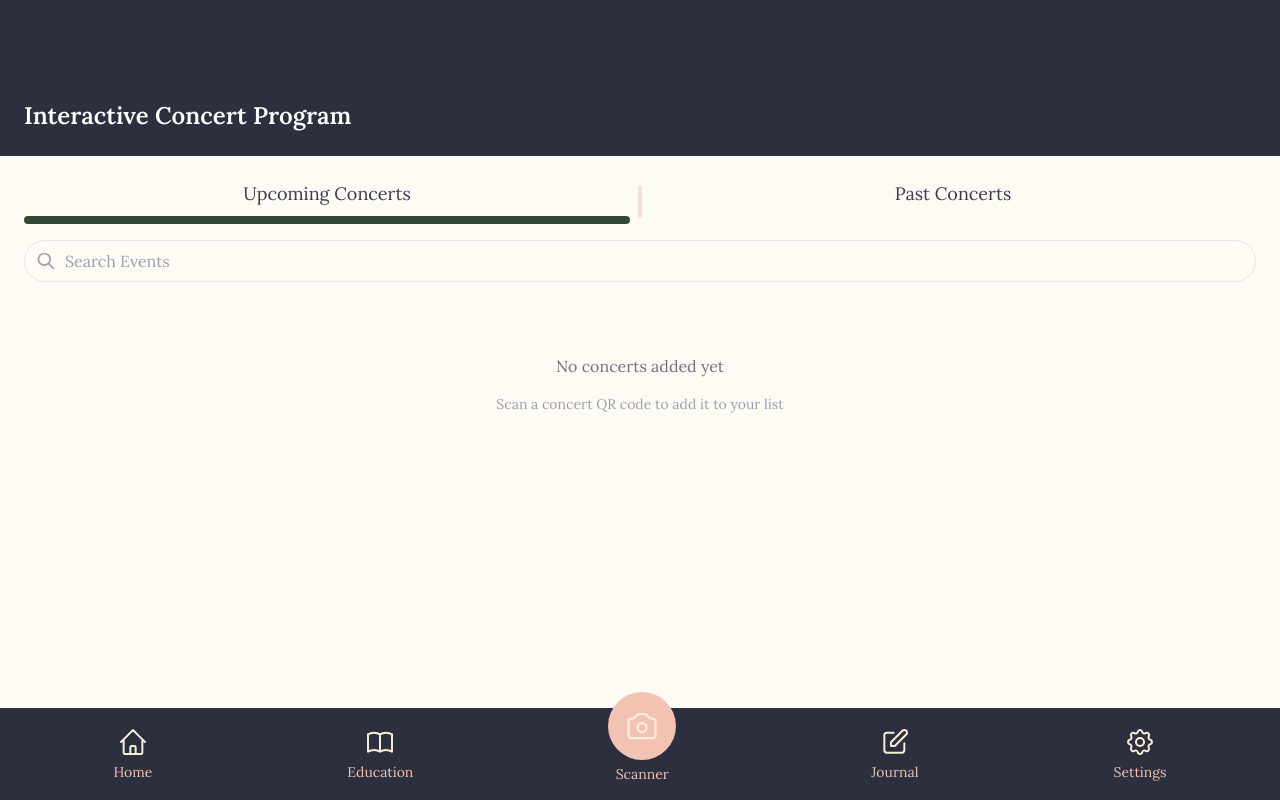
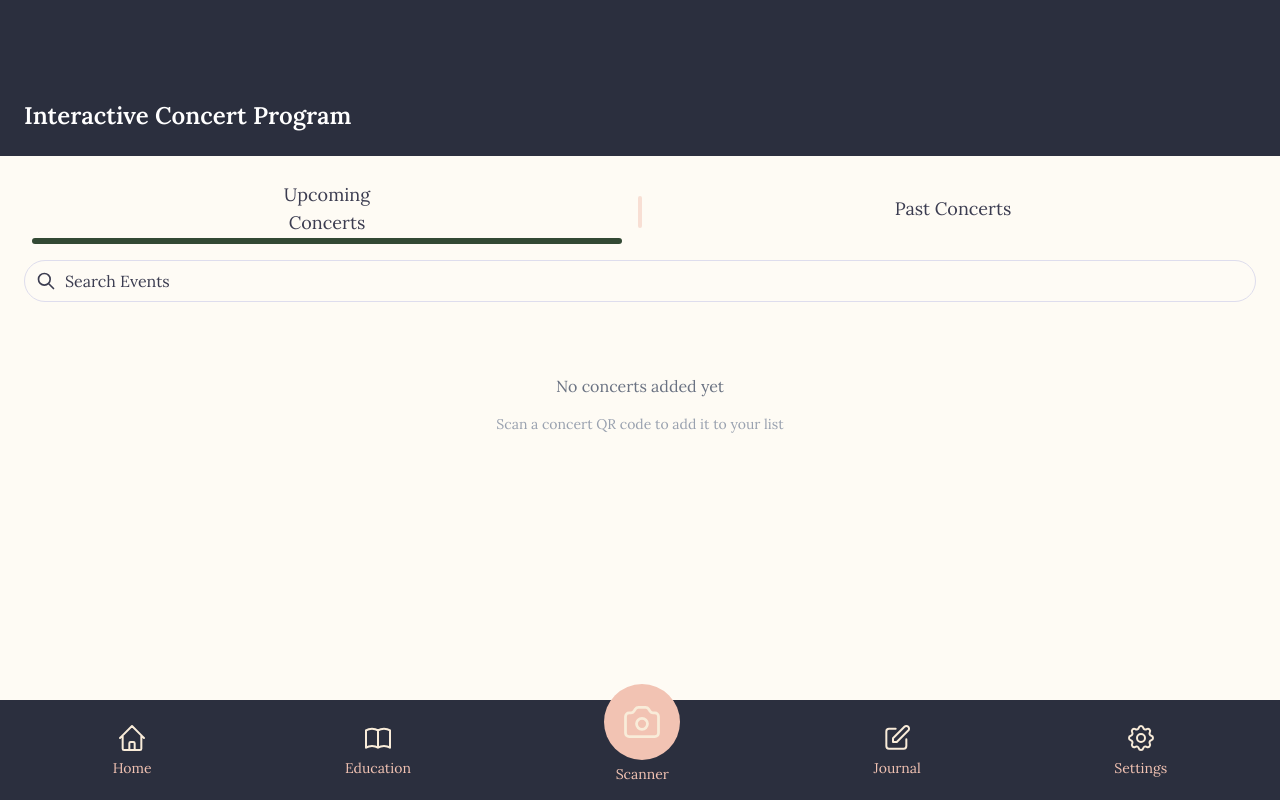
Before and after one commit to KatherineHu-2025/Online-Concert-Program-Mobile-Web, a Next.js app: page / in a window 1280 px wide. Built offline with nearby package versions, Linux system fonts and the light colour scheme.

Commit message:
accidentally did these in main,  but all are just style changes!

```diff
--- a/app/components/ConcertBlock.tsx
+++ b/app/components/ConcertBlock.tsx
@@ -12,17 +12,19 @@ interface ConcertBlockProps {
 const ConcertBlock: React.FC<ConcertBlockProps> = ({ id, title, date, venue, circleColor }) => {
   return (
     <Link href={`/concert/${id}`}>
-      <div className="bg-white rounded-lg p-4 shadow-sm hover:shadow-md transition-shadow">
+      <div
+        className="rounded-lg p-4 shadow-sm hover:shadow-md transition-shadow text-[#FEFBF4] relative"
+        style={{ backgroundColor: `#${circleColor}` }}
+      >
         <div className="flex justify-between items-start mb-2">
-          <h3 className="text-lg font-semibold text-[#2B2F3E]">{title}</h3>
+          <h3 className="text-lg font-semibold">{title}</h3>
           <div
-            className="w-8 h-8 rounded-full flex-shrink-0"
-            style={{ backgroundColor: `#${circleColor}` }}
+            className="w-8 h-8 rounded-full flex-shrink-0 bg-[#FEFBF4]"
           />
         </div>
         <div className="space-y-1">
-          <p className="text-gray-600">{date}</p>
-          <p className="text-gray-500">{venue}</p>
+          <p className="opacity-90">{date}</p>
+          <p className="opacity-80">{venue}</p>
         </div>
       </div>
     </Link>
--- a/app/components/Navbar.tsx
+++ b/app/components/Navbar.tsx
@@ -21,7 +21,7 @@ const Navbar: React.FC = () => {
 
         <Link href="/scanner" className="flex flex-col items-center">
           <div className="bg-[#F2C3B3] rounded-full p-4 -mt-8">
-            <svg className="w-9 h-9 text-[#F9ECD9]" fill="none" stroke="currentColor" viewBox="0 0 24 24">
+            <svg className="w-11 h-11 text-[#F9ECD9]" fill="none" stroke="currentColor" viewBox="0 0 24 24">
               <path strokeLinecap="round" strokeLinejoin="round" strokeWidth="1.5" d="M3 9a2 2 0 012-2h.93a2 2 0 001.664-.89l.812-1.22A2 2 0 0110.07 4h3.86a2 2 0 011.664.89l.812 1.22A2 2 0 0018.07 7H19a2 2 0 012 2v9a2 2 0 01-2 2H5a2 2 0 01-2-2V9z" />
               <path strokeLinecap="round" strokeLinejoin="round" strokeWidth="1.5" d="M15 13a3 3 0 11-6 0 3 3 0 016 0z" />
             </svg>
--- a/app/page.tsx
+++ b/app/page.tsx
@@ -45,14 +45,16 @@ export default function Home() {
             {/* Upcoming Concerts Tab */}
             <div className="flex-1">
               <div
-                className="cursor-pointer"
+                className="cursor-pointer h-[64px] flex flex-col"
                 onClick={() => setActiveTab('upcoming')}
               >
-                <h2 className="text-lg mb-2 text-[#3B3C50] text-center">
-                  Upcoming Concerts
-                </h2>
+                <div className="flex-1 flex items-center justify-center">
+                  <h2 className="text-lg text-[#3B3C50] text-center">
+                    Upcoming<br />Concerts
+                  </h2>
+                </div>
                 <div
-                  className={`h-2 rounded-full ${
+                  className={`h-[6px] mx-2 rounded-full ${
                     activeTab === 'upcoming' ? 'bg-[#334934]' : 'bg-transparent'
                   }`}
                 />
@@ -65,15 +67,17 @@ export default function Home() {
             {/* Past Concerts Tab */}
             <div className="flex-1">
               <div
-                className="cursor-pointer"
+                className="cursor-pointer h-[64px] flex flex-col"
                 onClick={() => setActiveTab('past')}
               >
-                <h2 className="text-lg mb-2 text-[#3B3C50] text-center">
-                  Past Concerts
-                </h2>
+                <div className="flex-1 flex items-center justify-center">
+                  <h2 className="text-lg text-[#3B3C50] text-center">
+                    Past Concerts
+                  </h2>
+                </div>
                 <div
-                  className={`h-2 rounded-full ${
-                    activeTab === 'past' ? 'bg-[#F2C3B3]' : 'bg-transparent'
+                  className={`h-[6px] mx-2 rounded-full ${
+                    activeTab === 'past' ? 'bg-[#A5A46B]' : 'bg-transparent'
                   }`}
                 />
               </div>
@@ -84,12 +88,12 @@ export default function Home() {
             <input
               type="text"
               placeholder="Search Events"
-              className="w-full bg-white/10 rounded-full py-2 px-4 pl-10 text-[#3B3C50] placeholder-gray-400 border border-gray-200"
+              className="w-full bg-white/10 rounded-full py-2 px-4 pl-10 text-[#3B3C50] placeholder-[#3B3C50] border border-[#DEDDED] focus:outline-none focus:border-[#F2C3B3] focus:ring-1 focus:ring-[#F2C3B3] transition-colors"
               value={searchQuery}
               onChange={(e) => setSearchQuery(e.target.value)}
             />
             <svg
-              className="absolute left-3 top-1/2 -translate-y-1/2 w-5 h-5 text-gray-400"
+              className="absolute left-3 top-1/2 -translate-y-1/2 w-5 h-5 text-[#3B3C50]"
               fill="none"
               stroke="currentColor"
               viewBox="0 0 24 24"
@@ -122,7 +126,7 @@ export default function Home() {
                   <div key={concert.id} className="flex gap-4">
                     {/* Timeline Node */}
                     <div className="relative z-10">
-                      <div className="w-8 h-8 rounded-full bg-[#C7CCE6] flex items-center justify-center text-[#3B3C50] text-sm">
+                      <div className="w-8 h-8 rounded-full bg-[#7472B3] flex items-center justify-center text-[#FEFBF4] text-xs font-bold">
                         {new Date(concert.date).toLocaleString('default', { month: 'short' }).toUpperCase()}
                       </div>
                     </div>
@@ -133,13 +137,13 @@ export default function Home() {
                         title={concert.title}
                         date={concert.date}
                         venue={concert.location}
-                        circleColor={concert.concertType === 'Symphony' ? 'DEDDED' : 'E0EFD8'}
+                        circleColor={new Date(concert.date) >= currentDate ? '334934' : 'A5A46B'}
                       />
                     </div>
                   </div>
                 ))}
                 {filteredConcerts.length === 0 && (
-                  <div className="text-center text-gray-500 py-8">
+                  <div className="text-center text-[#3B3C50] py-8">
                     No concerts found
                   </div>
                 )}
```
